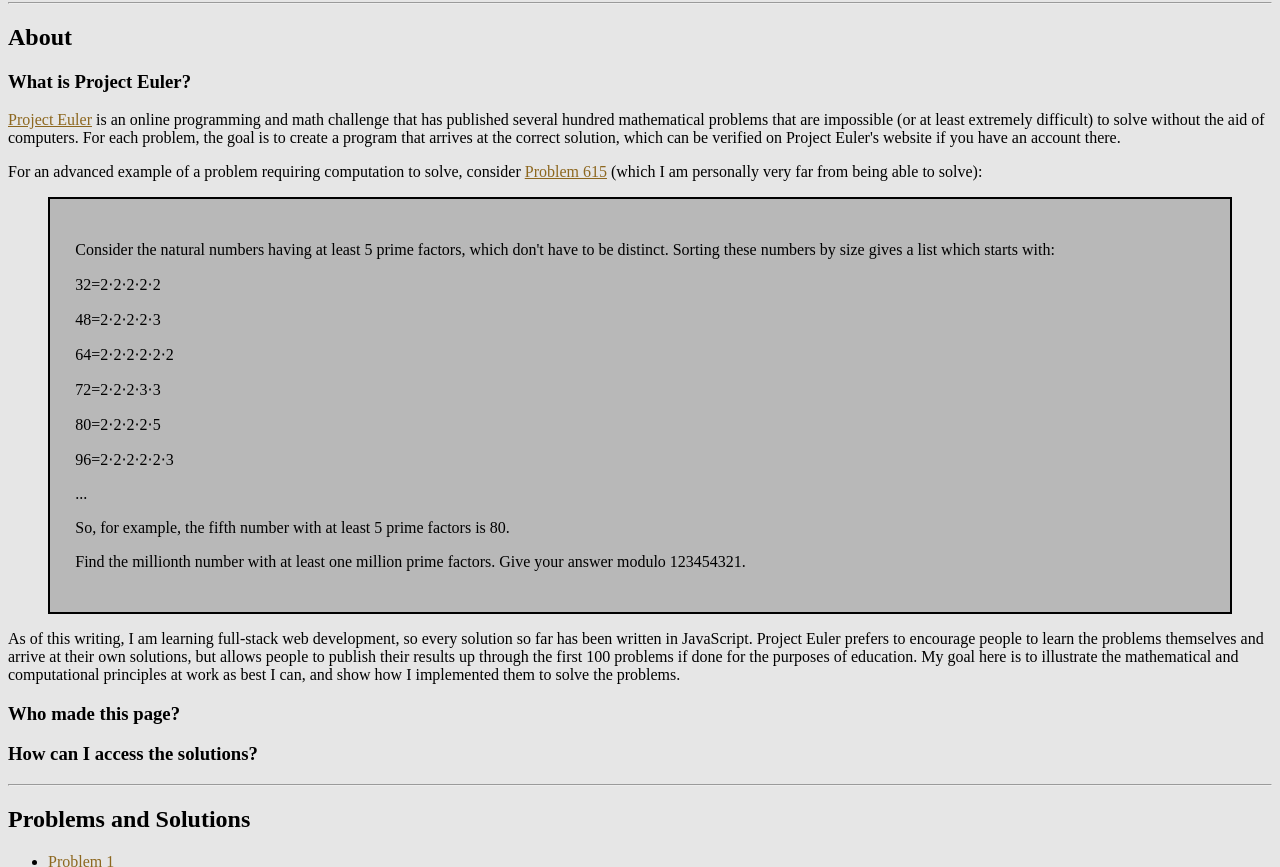
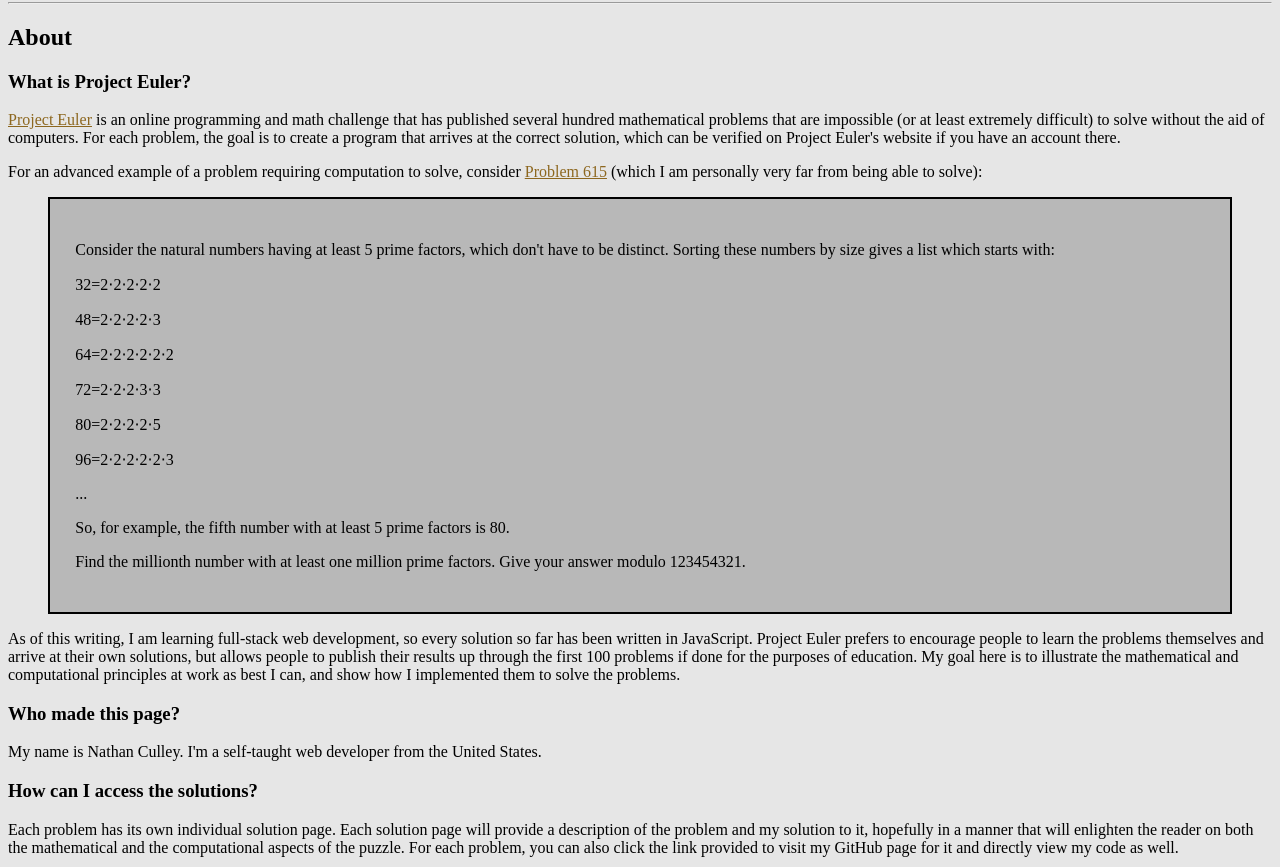
Before and after one commit to nathan-culley/project-euler, a plain HTML site: page index.html in a window 1280 px wide. Shown: the part 78-945 px from the top of the page. Drawn offline with Linux system fonts and the light colour scheme.

Commit message:
Update description on main page
I added content to the 'Who made this page?' and 'How can I access the solutions?' sections of the main project page.

```diff
--- a/index.html
+++ b/index.html
@@ -32,7 +32,9 @@
                 </blockquote>
                 <p>As of this writing, I am learning full-stack web development, so every solution so far has been written in JavaScript. Project Euler prefers to encourage people to learn the problems themselves and arrive at their own solutions, but allows people to publish their results up through the first 100 problems if done for the purposes of education. My goal here is to illustrate the mathematical and computational principles at work as best I can, and show how I implemented them to solve the problems.</p>
             <h3>Who made this page?</h3>
+                <p>My name is Nathan Culley. I'm a self-taught web developer from the United States.</p>
             <h3>How can I access the solutions?</h3>
+                <p>Each problem has its own individual solution page. Each solution page will provide a description of the problem and my solution to it, hopefully in a manner that will enlighten the reader on both the mathematical and the computational aspects of the puzzle. For each problem, you can also click the link provided to visit my GitHub page for it and directly view my code as well.</p>
         </div>
         <hr>
         <div id="problemlist">
```
